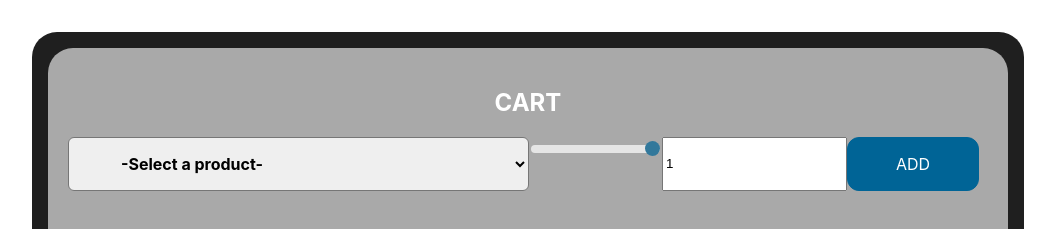
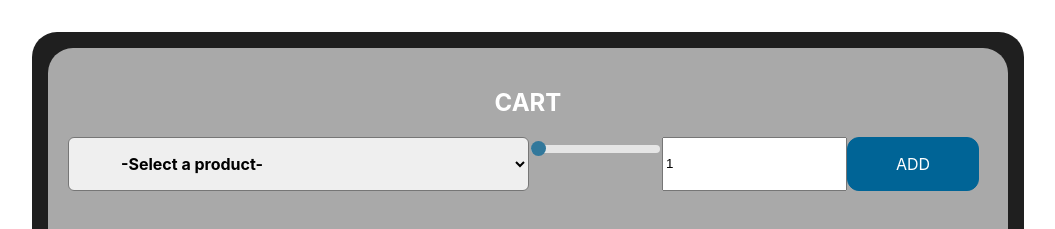
Before and after one commit to ivevil/cart-challenge, a React (Create React App) app: page / in a window 1280 px wide. Shown: the top 229 px of the page, without its empty margins (112-1167 px from the left). Built offline with nearby package versions, Linux system fonts and the light colour scheme.

Commit message:
Fix amount selection between slider and input

```diff
--- a/src/components/Cart/CartSelection/index.tsx
+++ b/src/components/Cart/CartSelection/index.tsx
@@ -1,4 +1,5 @@
 import { StateInterface, ProductInterface } from "../../../globalTypes";
+import { useState, useEffect } from 'react';
 import Product from '../Product';
 import Amount from '../../UI/Amount';
 import Button from '../../UI/Button';
@@ -16,6 +17,11 @@ interface CartProps {
 }
 
 const CartSelection: React.FC<CartProps> = ({ state, selectProduct, amount, handleClick, setAmount, product, checkIfButtonIsDisabled }) => {
+
+    const [selectedAmount, setSelectedAmount] = useState<number>(1)
+    useEffect(() => {
+        setSelectedAmount(amount)
+      },[amount])
 
     return (
         <>
@@ -42,8 +48,8 @@ const CartSelection: React.FC<CartProps> = ({ state, selectProduct, amount, hand
                         <h2>Loading...</h2>
                     )
                 }
-                <SliderAmount amount={amount} updateAmount={setAmount} />
-                <Amount amount={amount} updateAmount={setAmount} product={product} />
+                <SliderAmount selectedAmount={selectedAmount} updateAmount={setAmount} />
+                <Amount selectedAmount={selectedAmount} updateAmount={setAmount} product={product} />
                 <Button onClick={handleClick} disabled={checkIfButtonIsDisabled} buttonClass={"primary"}>
                     ADD
                 </Button>
--- a/src/components/UI/Amount/index.tsx
+++ b/src/components/UI/Amount/index.tsx
@@ -1,17 +1,11 @@
-import { useState, useEffect } from 'react';
-
 interface AmountProps {
-    amount: number,
   product: { maxAmount: number },
-    updateAmount: (arg: number) => void
+  updateAmount: (arg: number) => void,
+  selectedAmount: number
 }
 
-const Amount: React.FC<AmountProps> = ({ amount, updateAmount, product }) => {
+const Amount: React.FC<AmountProps> = ({ updateAmount, selectedAmount, product }) => {
   let maxAmount = product ? product.maxAmount : '';
-    const [selectedAmount, setSelectedAmount] = useState<number>(1)
-    useEffect(() => {
-        setSelectedAmount(amount)
-      },[amount])
 
   return (
     <input id="amount" value={selectedAmount}
--- a/src/components/UI/SliderAmount/index.tsx
+++ b/src/components/UI/SliderAmount/index.tsx
@@ -1,18 +1,18 @@
 import './slideramount.css'
 
 interface SliderAmountProps {
-    amount: number;
     updateAmount: (arg: number) => void;
+    selectedAmount: number;
 }
 
-const SliderAmount: React.FC<SliderAmountProps> = ({ amount, updateAmount }) => {
+const SliderAmount: React.FC<SliderAmountProps> = ({ updateAmount, selectedAmount }) => {
 
     return (
         <>
             <div className="slidecontainer">
-                <input className="slider" type="range" min="1" max="10" onChange={(
-            ev: React.ChangeEvent<HTMLInputElement>,
-        ): void => updateAmount(parseInt(ev.target.value))}></input>
+                <input className="slider" value={selectedAmount} type="range" min="1" max="10" onChange={(
+                    ev: React.ChangeEvent<HTMLInputElement>,
+                ): void => updateAmount(parseInt(ev.target.value))}></input>
             </div>
         </>
     )
```
Lines whose indentation alone changed are shown as unchanged.
